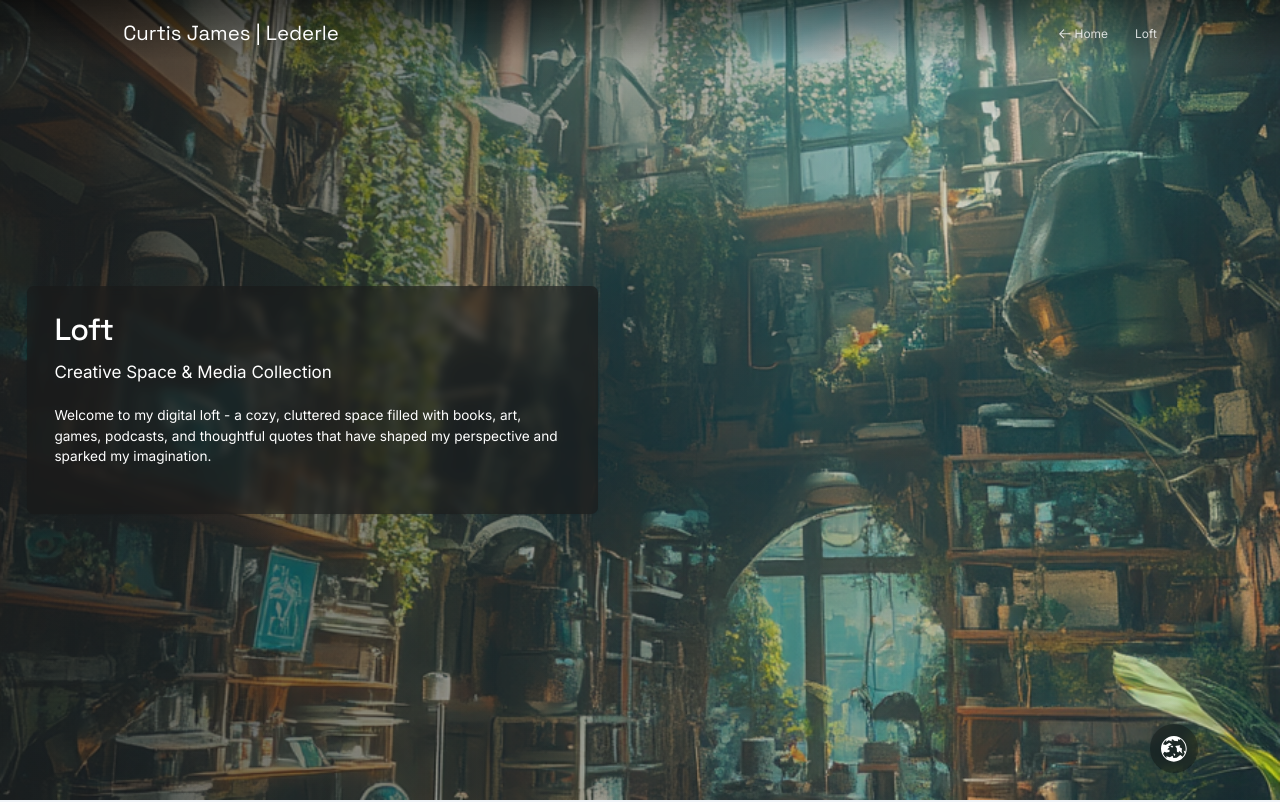
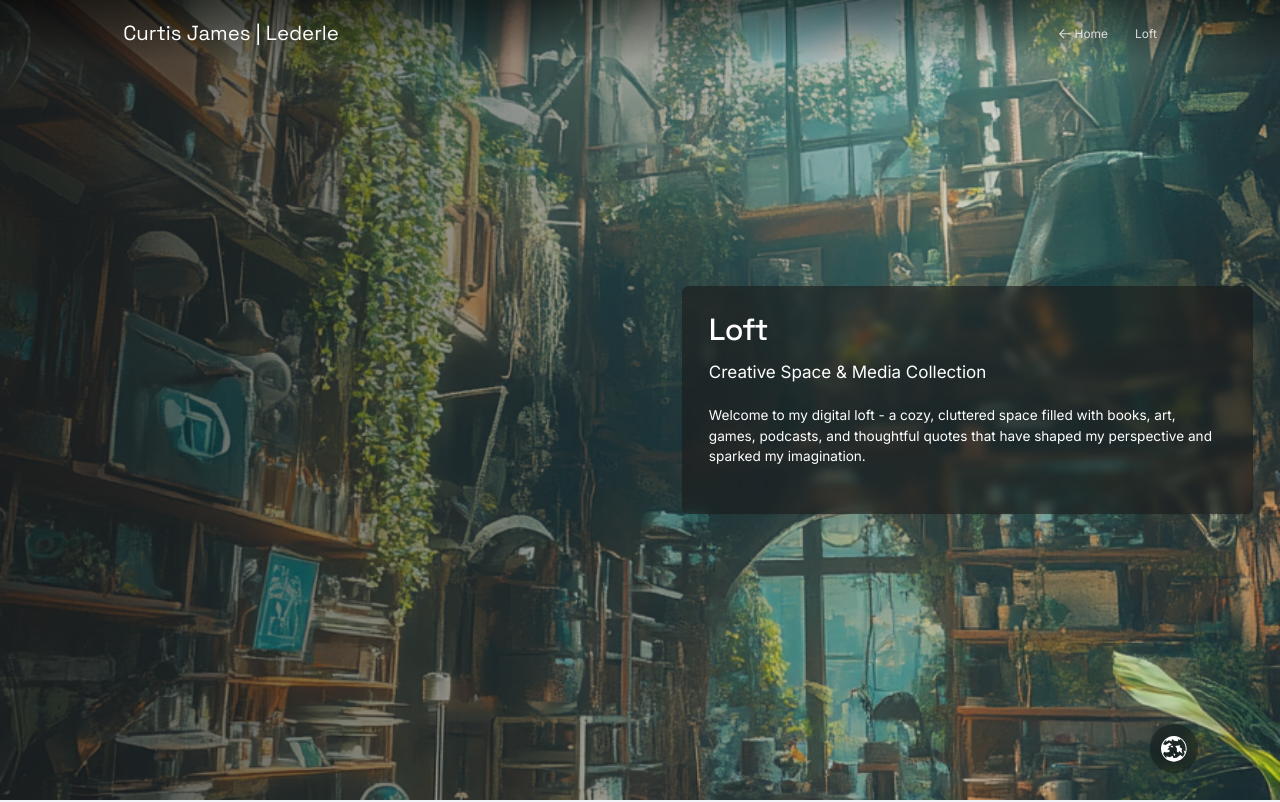
Before and after one commit to sojourner-alpha/world-mk1, a React (Vite) app: page /loft in a window 1280 px wide. Shown: the top 802 px of the page. Built offline with nearby package versions, Linux system fonts and the light colour scheme.

Commit message:
page hero justifications

```diff
--- a/src/pages/Loft.tsx
+++ b/src/pages/Loft.tsx
@@ -528,7 +528,7 @@ const Loft = () => {
 
         <div className="absolute inset-0 z-20">
           <div className="h-full flex items-center p-8">
-            <div className="max-w-2xl">
+            <div className="max-w-2xl ml-auto">
               <div className="bg-matted/60 backdrop-blur-sm text-white p-8 rounded-lg shadow-sm">
                 <h1 className="text-4xl font-heading mb-4">Loft</h1>
                 <p className="text-xl mb-6">Creative Space & Media Collection</p>
--- a/src/pages/Study.tsx
+++ b/src/pages/Study.tsx
@@ -292,8 +292,10 @@ const Study = () => {
         <div className="container mx-auto p-6 flex flex-col">
           {/* Title - Fixed centered position */}
           <div className="absolute top-0 left-0 right-0 py-8 text-center">
-            <h1 className="text-4xl md:text-5xl font-heading text-white mb-2">Study</h1>
-            <p className="text-xl text-white">where analysis meets synthesis</p>
+            <div className="bg-matted/60 backdrop-blur-sm inline-block px-8 py-4 rounded-lg shadow-sm">
+              <h1 className="text-4xl md:text-5xl font-heading text-white mb-2">Study</h1>
+              <p className="text-xl text-white">where analysis meets synthesis</p>
+            </div>
           </div>
 
           {/* Buttons Container - Right justified when collapsed, centered when open */}
```
